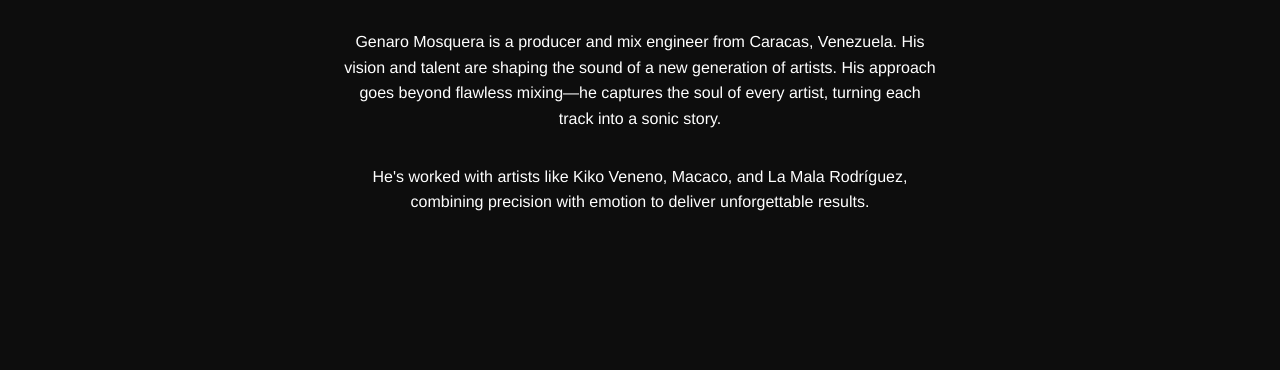
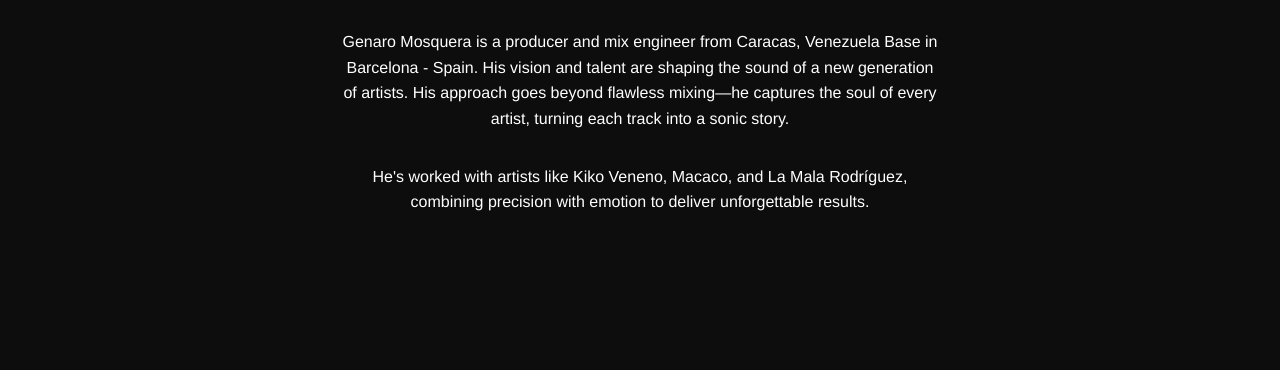
Before and after one commit to gengemodi/genmix-, a plain HTML site: page index.html in a window 1280 px wide. Shown: the part 255-625 px from the top of the page. Drawn offline with Linux system fonts and the light colour scheme.

Commit message:
index.html

```diff
--- a/index.html
+++ b/index.html
@@ -129,7 +129,7 @@
 
   <main>
     <h1>Mix Engineer</h1>
-    <p>Genaro Mosquera is a producer and mix engineer from Caracas, Venezuela. His vision and talent are shaping the sound of a new generation of artists. His approach goes beyond flawless mixing—he captures the soul of every artist, turning each track into a sonic story.</p>
+    <p>Genaro Mosquera is a producer and mix engineer from Caracas, Venezuela Base in Barcelona - Spain. His vision and talent are shaping the sound of a new generation of artists. His approach goes beyond flawless mixing—he captures the soul of every artist, turning each track into a sonic story.</p>
     <p>He's worked with artists like Kiko Veneno, Macaco, and La Mala Rodríguez, combining precision with emotion to deliver unforgettable results.</p>
   </main>
 
```
